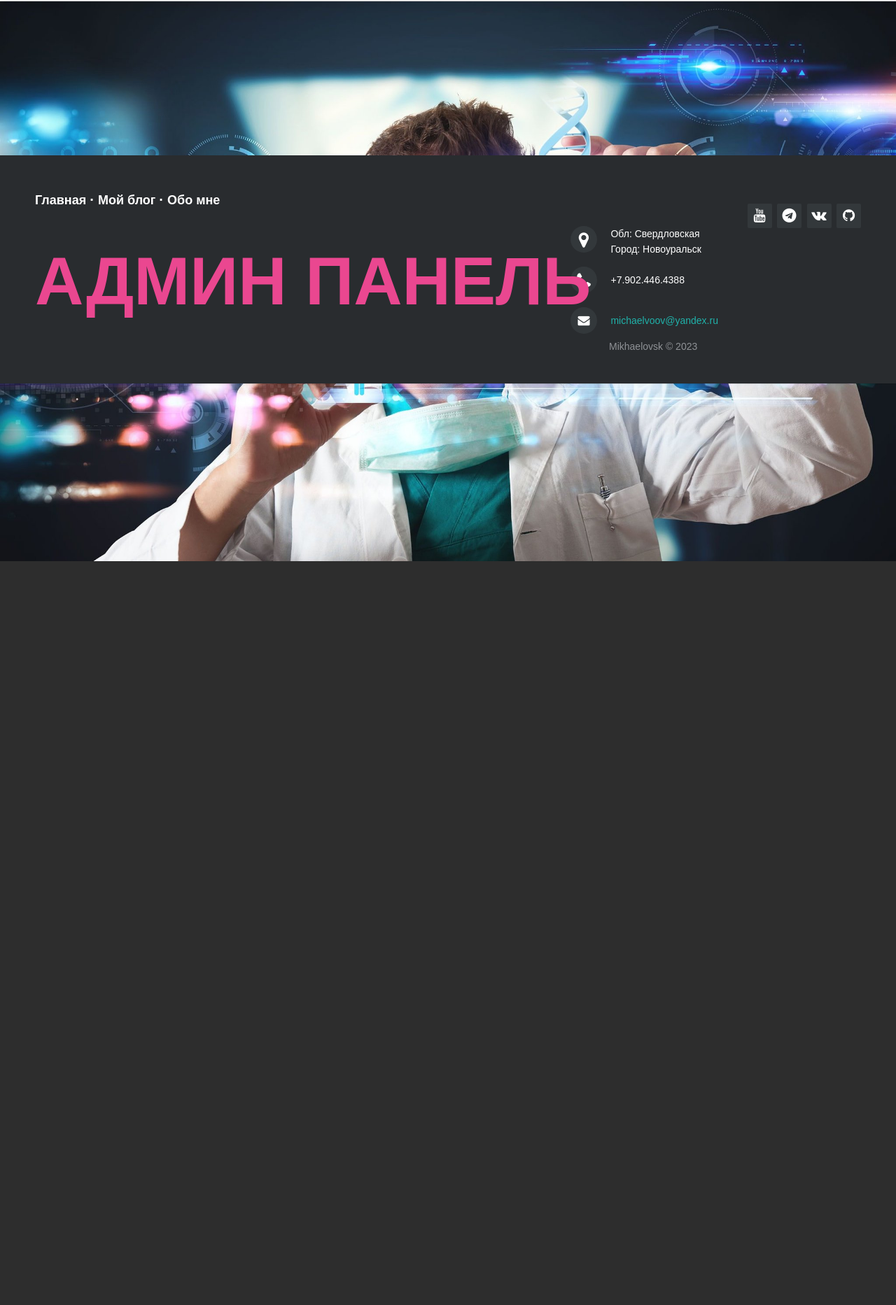
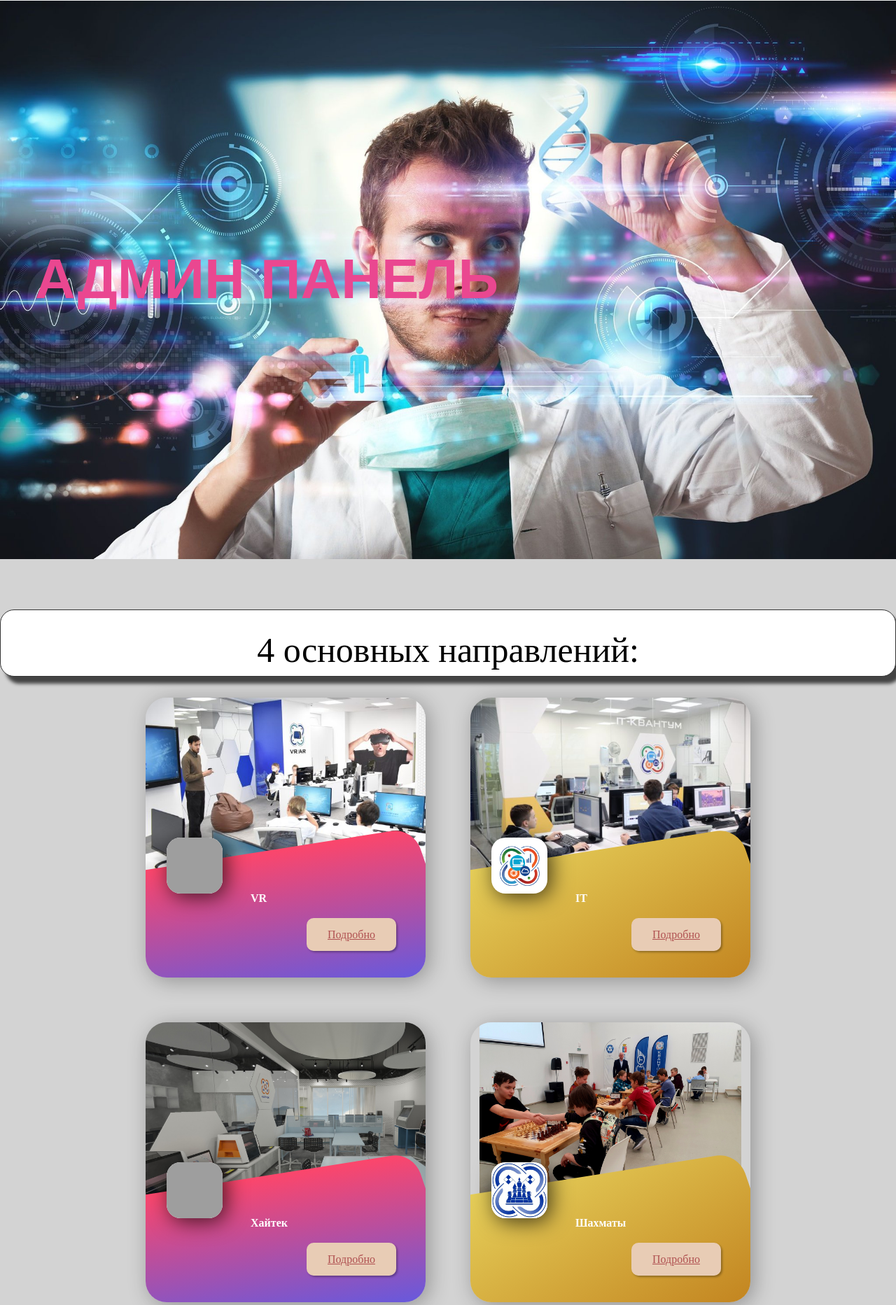
Before and after one commit to MishaelBoss/Quantorium_Update_Website, a Flask app: page /Admin in a window 1280 px wide. Shown: the part 58-1923 px from the top of the page at 70% size. Before the commit the page ends 860 px from the top, so only its background shows below. Run offline with Flask 3, Linux system fonts and the light colour scheme; grey boxes are pictures that could not be loaded.

Commit message:
Update 2.0

```diff
--- a/Quantorium/static/css/foter.css
+++ b/Quantorium/static/css/foter.css
@@ -9,6 +9,8 @@
   text-align: left;
   font: normal 16px sans-serif;
   padding: 45px 50px;
+  bottom: -10px;
+  position: relative;
 }
 
 .footer-distributed .footer-left p {
--- a/Quantorium/static/css/main.css
+++ b/Quantorium/static/css/main.css
@@ -1,3 +1,5 @@
+
+
 *{
   margin: 0;
   padding: 0;
@@ -63,7 +65,7 @@ body{
     position: relative;
     max-width: 250px;
     max-height: 350px;
-    box-shadow: 0 40px 60px -6px black;
+    box-shadow: 0 12px 20px -6px black;
   }
 
   .card-title {
@@ -368,3 +370,8 @@ body{
   align-items: flex-end;
   justify-content: space-around;
 }
+
+/* новые шрифты */
+.FontsText p h1 h2 h3 h4{
+  font-family: 'Comfortaa', cursive;
+}
--- a/Quantorium/templates/Admin-Index.html
+++ b/Quantorium/templates/Admin-Index.html
@@ -24,24 +24,117 @@
     </div>
   </div>
   <br>
-  <header class="header2"  style="margin-top: -17px;">
-    <h1 class="headh1 h1" >Админ панель</h1>
+  <header class="header2"  style="margin-top: -20px;">
+    <h1 class="headh1 h1" style="font-size: 5rem;">
+      Админ панель
+    </h1>
   </header>
 
-  <div class="container" style="margin-top: -650px;">
-    <div class="row">
-      <div class="col-md-6 col-lg-4">
+  <br><br><br><br>
+  <div class="test">
+    <p style="text-align: center; margin-top: 20px; font-size:50px; border-radius: 50px;">4 основных направлений:</p>
+  </div>
 
+  <div style="position: relative; text-align: center;">
+    <div class="first hero">
+      <img class="hero-profile-img" src="/static/images/BG/BgVR.jpg">
+      <div class="hero-description-bk"></div>
+      <div class="hero-logo">
+        <img src="/static/icons/VRAR-квантум.png">
+      </div>
+      <div class="hero-description">
+        <p>VR</p>
+      </div>
+      <div  class="hero-date">
+        <div class="eight">
+          <a href="vr">Подробно</a>
         </div>
       </div>
-      <div class="row">
-        <div class="col-md-6 col-lg-4">
+    </div>
 
+    <div class="second hero">
+      <img class="hero-profile-img" src="/static/images/BG/BgIT.jpg">
+      <div class="hero-description-bk"></div>
+      <div class="hero-logo">
+        <img src="/static/icons/IT.png">
+      </div>
+      <div class="hero-description">
+        <p>IT</p>
+      </div>
+      <div class="hero-date">
+        <div class="eight">
+          <a href="it">Подробно</a>
         </div>
       </div>
-      <div class="row">
-        <div class="col-md-6 col-lg-4">
+    </div>
+    <div class="first hero">
+      <img class="hero-profile-img" src="/static/images/BG/BgHajtek.jpg">
+      <div class="hero-description-bk"></div>
+      <div class="hero-logo">
+        <img src="/static/icons/High tech.png">
+      </div>
+      <div class="hero-description">
+        <p>Хайтек</p>
+      </div>
+      <div class="hero-date">
+        <div class="eight">
+          <a href="High_tech">Подробно</a>
+        </div>
+      </div>
+    </div>
 
+    <div class="second hero">
+      <img class="hero-profile-img" src="/static/images/BG/BgChess.jpg">
+      <div class="hero-description-bk"></div>
+      <div class="hero-logo">
+        <img src="/static/icons/Chess.jpg">
+      </div>
+      <div class="hero-description">
+        <p>Шахматы</p>
+      </div>
+      <div  class="hero-date">
+        <div class="eight">
+          <a href="chess">Подробно</a>
+        </div>
+      </div>
+    </div>
+  </div>
+
+  <br><br><br><br>
+  <div class="test">
+    <p style="text-align: center; margin-top: 20px; font-size:50px;">2 дополнительных направлений:</p>
+  </div>
+
+  <div style="position: relative; text-align: center;">
+    <div class="first hero">
+      <img class="hero-profile-img" src="/static/images/BG/BgMathematic.jpg">
+      <div class="hero-description-bk"></div>
+      <div class="hero-logo">
+        <img src="/static/icons/Mathematics.jpg">
+      </div>
+      <div class="hero-description">
+        <p>Математика</p>
+      </div>
+      <div  class="hero-date">
+        <div class="eight">
+          <a href="mathematics">Подробно</a>
+        </div>
+      </div>
+    </div>
+
+    <div class="second hero">
+      <img class="hero-profile-img" src="/static/images/BG/BgMathematic.jpg">
+      <div class="hero-description-bk"></div>
+      <div class="hero-logo">
+        <img src="/static/icons/English.jpg" alt="">
+      </div>
+      <div class="hero-description">
+        <p>Технический английский язык</p>
+      </div>
+      <div class="hero-date">
+        <div class="eight">
+          <a href="technical_english">Подробно</a>
+        </div>
       </div>
     </div>
   </div>
@@ -59,9 +152,11 @@
           <p class="footer-links">
             <a class="link-1" href="/">Главная</a>
 
-        <a href="https://www.youtube.com/channel/UCgMNXe8ooAQdunLHOkztAew">Мой блог</a>
+            <a href="/game">Игра об Кванториум</a>
 
-        <a href="/About">Обо мне</a>
+            <a href="/About">Обо нас</a>
+
+            <a href="/sponsor">Спонсоры</a>
           </p>
           <div class="footer-center">
             <div>
@@ -70,11 +165,11 @@
             </div>
             <div>
               <i class="fa fa-phone"></i>
-          <p>+7.902.446.4388</p>
+              <p>+7.902.456.76.99</p>
             </div>
             <div>
               <i class="fa fa-envelope"></i>
-          <p><a href="mailto:support@company.com">michaelvoov@yandex.ru</a></p>
+              <p><a href="mailto:Qvant323@yandex.ru">Qvant323@yandex.ru</a></p>
             </div>
           </div>
           <p style="margin-left: 820px;">Mikhaelovsk &copy; 2023</p>
--- a/Quantorium/templates/Index.html
+++ b/Quantorium/templates/Index.html
@@ -5,6 +5,7 @@
       <link rel="stylesheet" href="{{ url_for('static', filename='css/main.css')}}">
       <link rel="stylesheet" href="{{ url_for('static', filename='css/panel.css')}}">
       <link rel="stylesheet" href="{{ url_for('static', filename='css/style.css')}}">
+      <link rel="stylesheet" href="{{ url_for('static', filename='css/main-product.css')}}">
       <link rel='stylesheet' href='https://cdnjs.cloudflare.com/ajax/libs/font-awesome/4.7.0/css/font-awesome.min.css'>
       <link rel="shortcut icon" sizes="32x32" href="{{ url_for('static', filename='icons/Logo.png')}}">
       <link rel="preconnect" href="https://fonts.googleapis.com">
--- a/Quantorium/templates/Register.html
+++ b/Quantorium/templates/Register.html
@@ -32,12 +32,6 @@
     <label for="username">Имя</label>
     <input type="text" name="login" placeholder="Имя" id="username">
 
-    <label for="username">Возрааст</label>
-    <input type="text" name="old" placeholder="Возрааст" id="username">
-
-    <label for="username">Город</label>
-    <input type="text" name="cety" placeholder="Имя" id="username">
-
     <label for="username">"mail"</label>
     <input type="text" name="email" placeholder="Email" id="username">
 
```
Also changed, not shown: Quantorium/static/css/main-product.css (+2 -20 lines), Quantorium/templates/Create-product.html (+19 -17 lines), Quantorium/templates/products.html (+22 -14 lines), Quantorium/templates/products_detail_tickets.html (deleted, +0 -85 lines), Quantorium/instance/database.db, Quantorium/static/icons/VRAR-ª¢ ­âã¬.png (renamed from Quantorium/static/icons/VRAR-квантум.png). Lines whose indentation alone changed are shown as unchanged.
